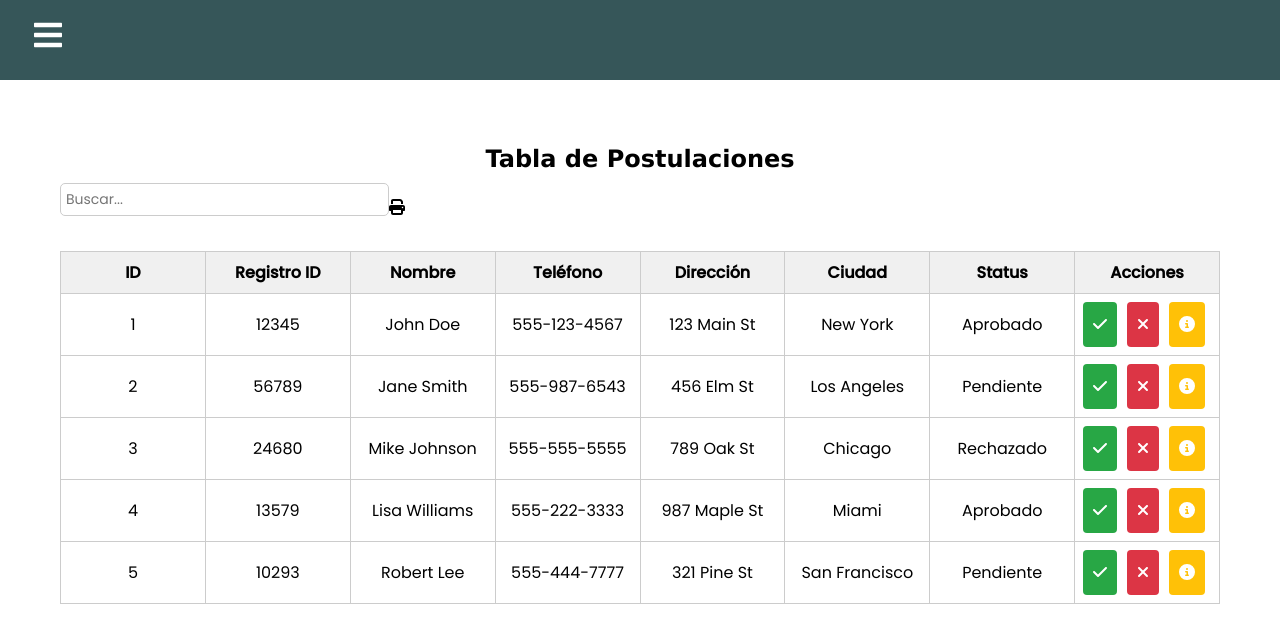
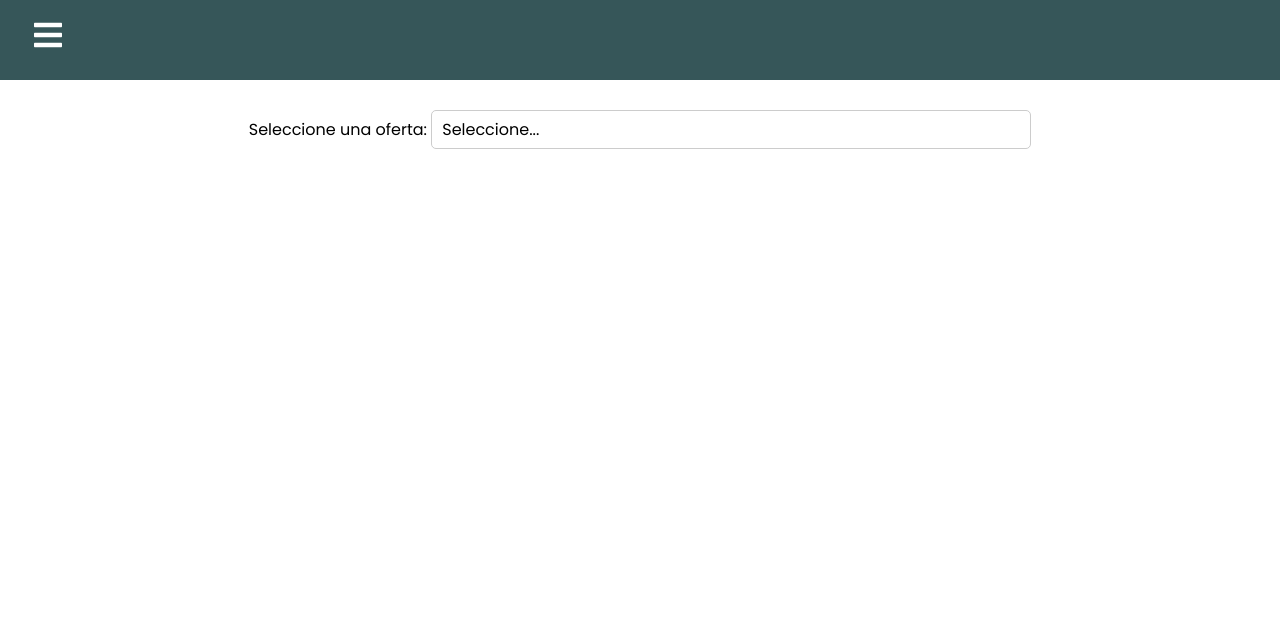
Before and after one commit to alissonclavijo/BaseDeDatosPostulacionesGrupo1, a React (Create React App) app in the folder client/: page /recursosh in a window 1280 px wide. Shown: the top 642 px of the page. Built offline with nearby package versions, Linux system fonts and the light colour scheme; sample sign-in values are in the browser's storage.

Commit message:
modificacion front RH

```diff
--- a/client/src/routes/Recursosh.css
+++ b/client/src/routes/Recursosh.css
@@ -64,7 +64,7 @@ th {
     border: none;
     background-color: #28a745; /* Verde */
     color: #fff;
-    border-radius: 4px;
+    border-radius: 3px;
     cursor: pointer;
   }
 
@@ -73,7 +73,7 @@ th {
     border: none;
     background-color: #dc3545; /* Rojo */
     color: #fff;
-    border-radius: 4px;
+    border-radius: 3px;
     cursor: pointer;
   }
 
@@ -82,6 +82,57 @@ th {
     border: none;
     background-color: #ffc107; /* Amarillo */
     color: #fff;
-    border-radius: 4px;
+    border-radius: 3px;
     cursor: pointer;
   }
+
+  /* List box oferta */
+
+/* Estilos para el selector de oferta */
+.offer-selector {
+  margin-top: 30px;
+  text-align: center;
+}
+
+#offerSelect {
+  width: 600px;
+  padding: 10px;
+  font-size: 16px;
+  border: 1px solid #ccc;
+  border-radius: 5px;
+}
+
+/* Agrega estilos para el contenedor de la tabla */
+.table-container {
+  margin-top: 20px;
+}
+
+/* Estilos para la tabla */
+table {
+  width: 100%;
+  border-collapse: collapse;
+}
+
+th, td {
+  border: 1px solid #ccc;
+  padding: 8px;
+  text-align: left;
+}
+
+th {
+  background-color: #f2f2f2;
+}
+
+/* Estilos para el botón de búsqueda */
+.search-input {
+  padding: 8px;
+  font-size: 14px;
+  border: 1px solid #ccc;
+  border-radius: 5px;
+  margin-right: 10px;
+}
+
+.print-icon {
+  font-size: 24px;
+  cursor: pointer;
+}
--- a/client/src/routes/Recursosh.js
+++ b/client/src/routes/Recursosh.js
@@ -6,63 +6,79 @@ import "./Recursosh.css";
 
 const Recursosh = () => {
   const initialData = [
-    { id: 1, registroId: 12345, nombre: "John Doe", telefono: "555-123-4567", direccion: "123 Main St", ciudad: "New York", status: "Aprobado" },
-    { id: 2, registroId: 56789, nombre: "Jane Smith", telefono: "555-987-6543", direccion: "456 Elm St", ciudad: "Los Angeles", status: "Pendiente" },
-    { id: 3, registroId: 24680, nombre: "Mike Johnson", telefono: "555-555-5555", direccion: "789 Oak St", ciudad: "Chicago", status: "Rechazado" },
-    { id: 4, registroId: 13579, nombre: "Lisa Williams", telefono: "555-222-3333", direccion: "987 Maple St", ciudad: "Miami", status: "Aprobado" },
-    { id: 5, registroId: 10293, nombre: "Robert Lee", telefono: "555-444-7777", direccion: "321 Pine St", ciudad: "San Francisco", status: "Pendiente" },
+    { id: 1, registroId: 12345, nombre: "John Doe", apellidos: "Doe", nombres: "John", titulo: "Licenciado en Informática", puntuacion: 95, opciones: "Aceptar", recursosHumanos: "María Pérez", estado: "Pendiente", oferta: 1 },
+    { id: 2, registroId: 56789, nombre: "Jane Smith", apellidos: "Smith", nombres: "Jane", titulo: "Ingeniero Químico", puntuacion: 85, opciones: "Rechazar", recursosHumanos: "Carlos González", estado: "Rechazado", oferta: 2 },
+    { id: 3, registroId: 96789, nombre: "Jane Smith", apellidos: "Smith", nombres: "Jane", titulo: "Ingeniero Químico", puntuacion: 85, opciones: "Rechazar", recursosHumanos: "Carlos González", estado: "Rechazado", oferta: 2 },
   ];
 
-  const [data, setData] = useState(initialData);
-  const [searchTerm, setSearchTerm] = useState("");
+  const offers = [
+    { id: 1, name: "Técnico Docente Nivel 1" },
+    { id: 2, name: "Técnico de Laboratorio Nivel 1" },
+    { id: 3, name: "Auxiliar Nivel 1" },
+    { id: 4, name: "Agregado Nivel 1" },
+    { id: 5, name: "Principal Nivel 1" },
+    { id: 6, name: "Técnico de Investigación Nivel 1" },
+    { id: 7, name: "Descripción del Personal Académico" },
+  ];
 
-  const handleSearch = (event) => {
-    setSearchTerm(event.target.value);
+  const [selectedOffer, setSelectedOffer] = useState(null);
+
+  const handleOfferSelect = (event) => {
+    const selectedValue = event.target.value;
+    setSelectedOffer(selectedValue !== "" ? parseInt(selectedValue) : null);
   };
 
-  const filteredData = data.filter((item) =>
-    item.nombre.toLowerCase().includes(searchTerm.toLowerCase())
-  );
+  const filteredData = initialData.filter((item) => item.oferta === selectedOffer);
+
+  const handleSendResults = () => {
+    // Lógica para enviar los resultados
+    alert("Resultados enviados con éxito");
+  };
 
   return (
     <>
-    <NavpostAdmin/>
+      <NavpostAdmin />
+      <div className="offer-selector">
+        <label htmlFor="offerSelect">Seleccione una oferta: </label>
+        <select
+          id="offerSelect"
+          value={selectedOffer || ""}
+          onChange={handleOfferSelect}
+        >
+          <option value="">Seleccione...</option>
+          {offers.map((offer) => (
+            <option key={offer.id} value={offer.id}>
+              {offer.name}
+            </option>
+          ))}
+        </select>
+      </div>
+      {selectedOffer !== null && (
         <div className="table-container">
-      <br />
           <h1>Tabla de Postulaciones</h1>
-      <div className="search-container">
-        <input
-          type="text"
-          value={searchTerm}
-          onChange={handleSearch}
-          placeholder="Buscar..."
-          className="search-input"
-        />
-         <FontAwesomeIcon icon={faPrint} className="print-icon" />
-      </div>
           <table>
             <thead>
               <tr>
                 <th>ID</th>
-            <th>Registro ID</th>
                 <th>Nombre</th>
-            <th>Teléfono</th>
-            <th>Dirección</th>
-            <th>Ciudad</th>
-            <th>Status</th>
-            <th>Acciones</th>
+                <th>Apellidos</th>
+                <th>Nombres</th>
+                <th>Título</th>
+                <th>Puntuación</th>
+                <th>Opciones</th>
+                <th>Recursos Humanos</th>
+                <th>Estado</th>
               </tr>
             </thead>
             <tbody>
               {filteredData.map((item) => (
                 <tr key={item.id}>
-              <td className="id1">{item.id}</td>
-              <td>{item.registroId}</td>
+                  <td>{item.id}</td>
                   <td>{item.nombre}</td>
-              <td>{item.telefono}</td>
-              <td>{item.direccion}</td>
-              <td>{item.ciudad}</td>
-              <td>{item.status}</td>
+                  <td>{item.apellidos}</td>
+                  <td>{item.nombres}</td>
+                  <td>{item.titulo}</td>
+                  <td>{item.puntuacion}</td>
                   <td>
                     <div className="btn-container">
                       <button className="green-button">
@@ -76,11 +92,21 @@ const Recursosh = () => {
                       </button>
                     </div>
                   </td>
+                  <td>{item.recursosHumanos}</td>
+                  <td>{item.estado}</td>
                 </tr>
               ))}
             </tbody>
           </table>
         </div>
+      )}
+      {selectedOffer !== null && (
+        <div className="send-results">
+          <button className="send-results-button" onClick={handleSendResults}>
+            Enviar Resultados
+          </button>
+        </div>
+      )}
     </>
   );
 };
```
Lines whose indentation alone changed are shown as unchanged.
